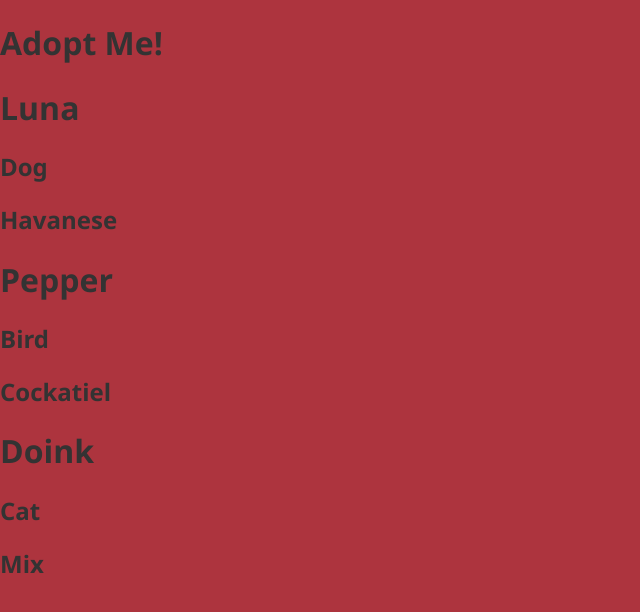
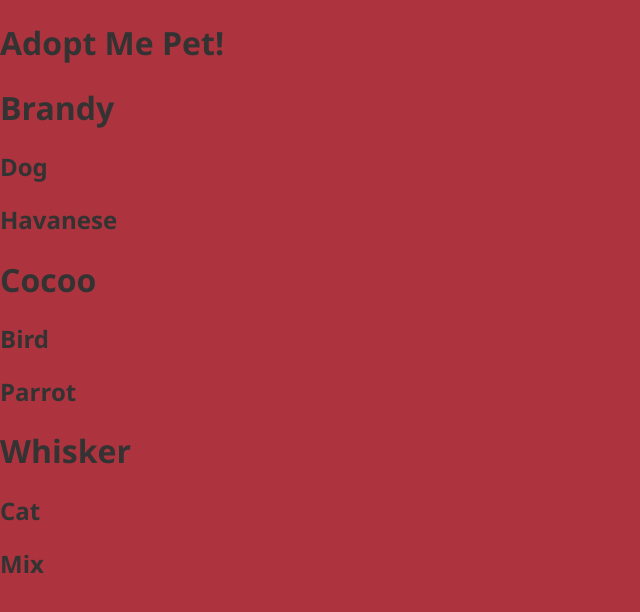
Before and after one commit to shomail/react-pet, a React (Vite) app: page / in a window 1280 px wide. Shown: the top 612 px of the page, without its empty margins (0-640 px from the left). Built offline with nearby package versions, Linux system fonts and the light colour scheme.

Commit message:
JSX and React specific eslint config and add jsx to components

```diff
--- a/package.json
+++ b/package.json
@@ -4,6 +4,7 @@
   "description": "",
   "main": "index.js",
   "scripts": {
+    "clear-cache-build": "rm -rf dist/ .cache/",
     "format": "prettier --write \"src/**/*.{js,jsx}\"",
     "format:check": "prettier --list-difference \"src/**/*.{js,jsx}\"",
     "lint": "eslint \"**/*.{js,jsx}\" --quiet",
@@ -13,8 +14,12 @@
   "author": "shomail <shomail1988@gmail.com>",
   "license": "ISC",
   "devDependencies": {
+    "babel-eslint": "^10.0.1",
     "eslint": "^5.15.3",
     "eslint-config-prettier": "^4.1.0",
+    "eslint-plugin-import": "^2.16.0",
+    "eslint-plugin-jsx-a11y": "^6.2.1",
+    "eslint-plugin-react": "^7.12.4",
     "parcel-bundler": "^1.12.3",
     "prettier": "^1.16.4"
   },
--- a/src/App.js
+++ b/src/App.js
@@ -3,19 +3,13 @@ import ReactDOM from "react-dom";
 import Pet from "./Pet";
 
 const App = () => {
-  return React.createElement("div", {}, [
-    React.createElement("h1", {}, "Adopt Me!"),
-    React.createElement(Pet, {
-      name: "Luna",
-      animal: "Dog",
-      breed: "Havanese"
-    }),
-    React.createElement(Pet, {
-      name: "Pepper",
-      animal: "Bird",
-      breed: "Cockatiel"
-    }),
-    React.createElement(Pet, { name: "Doink", animal: "Cat", breed: "Mix" })
-  ]);
+  return (
+    <div>
+      <h1>Adopt Me Pet!</h1>
+      <Pet name="Brandy" animal="Dog" breed="Havanese" />
+      <Pet name="Cocoo" animal="Bird" breed="Parrot" />
+      <Pet name="Whisker" animal="Cat" breed="Mix" />
+    </div>
+  );
 };
-ReactDOM.render(React.createElement(App), document.getElementById("root"));
+ReactDOM.render(<App />, document.getElementById("root"));
--- a/src/Pet.js
+++ b/src/Pet.js
@@ -1,11 +1,13 @@
 import React from "react";
 
-const Pet = props => {
-  return React.createElement("div", {}, [
-    React.createElement("h1", {}, props.name),
-    React.createElement("h2", {}, props.animal),
-    React.createElement("h2", {}, props.breed)
-  ]);
+const Pet = ({ name, animal, breed }) => {
+  return (
+    <div>
+      <h1>{name}</h1>
+      <h2>{animal}</h2>
+      <h2>{breed}</h2>
+    </div>
+  );
 };
 
 export default Pet;
```
Also changed, not shown: .eslintrc.json, 1 other file (tests, documents, lock files or other folders).
